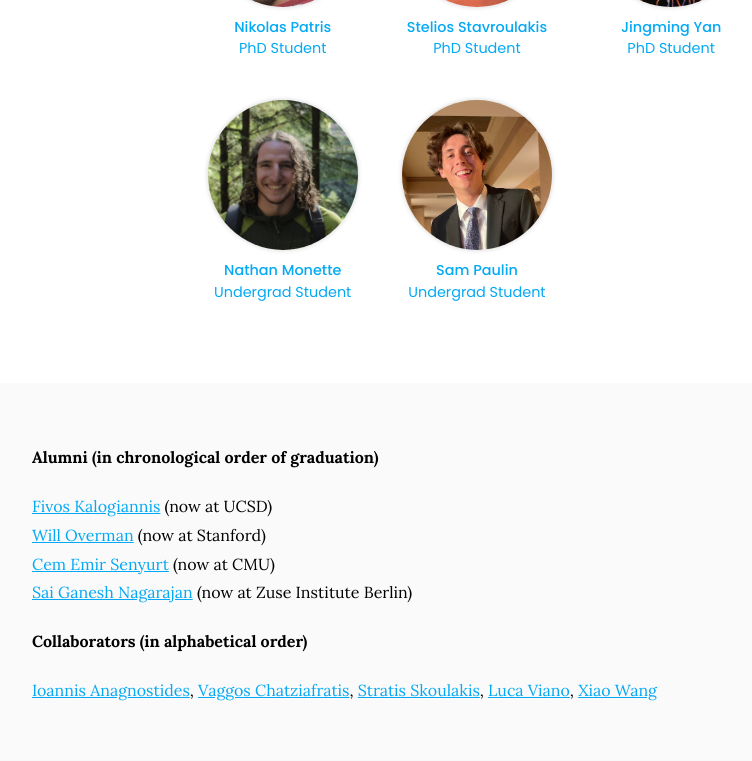
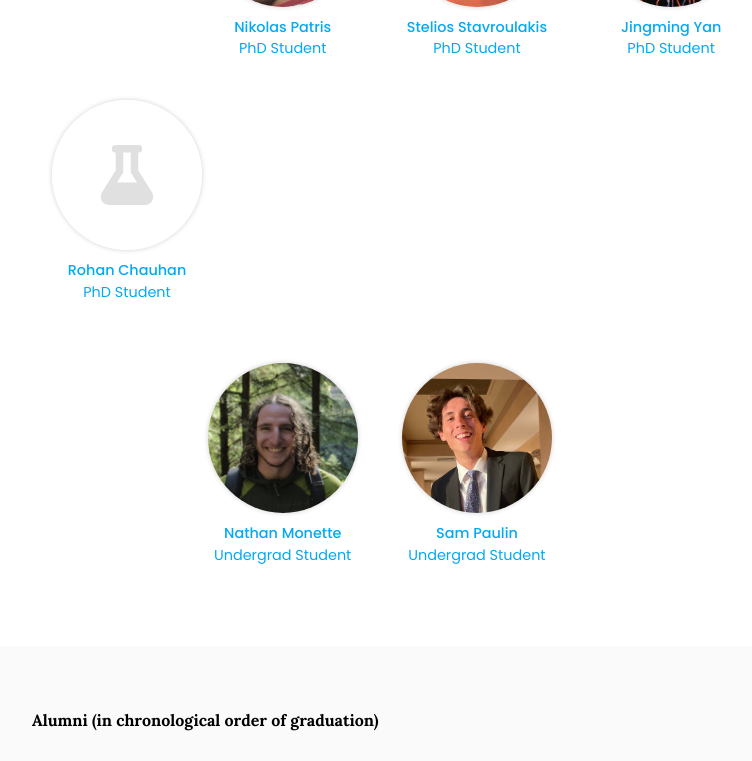
Before and after one commit to goallabuci/goallabuci.github.io, a Jekyll site: the page built from team/index.md, in a window 1280 px wide and 900 px high, scrolled down 790 px, cut to the strip 0-761 px from the top of the window. Shown: the whole strip, without its empty margins (158-910 px from the left). Built offline with Jekyll 4.4.1, drawn with Linux system fonts in a browser that asks for light colours.

Commit message:
Update index.md

```diff
--- a/team/index.md
+++ b/team/index.md
@@ -49,7 +49,7 @@ nav:
     </span><span class="portrait_description">
       PhD Student
     </span></a>
-<a href="https://panageas.github.io/" class="portrait" style="--width: 150px">
+<a href="https://jingming-yan.github.io/" class="portrait" style="--width: 150px">
 <span class="portrait_image">
     <img
       src="/images/portraits/jingming.png"
@@ -62,6 +62,20 @@ nav:
     </span><span class="portrait_description">
       PhD Student
     </span></a>
+    <a href="https://panageas.github.io/" class="portrait" style="--width: 150px">
+<span class="portrait_image">
+    <img
+      src="/images/portraits/member.jpg"
+      onerror="this.src = '/images/placeholder.svg'; this.onerror = null;"
+      loading="lazy"
+      alt="Rohan Chauhan"
+    >
+  </span><span class="portrait_name">
+     Rohan Chauhan
+    </span><span class="portrait_description">
+      PhD Student
+    </span></a>
+
 &nbsp;&nbsp;&nbsp;&nbsp;&nbsp;&nbsp;&nbsp;&nbsp;&nbsp;&nbsp;&nbsp;&nbsp;&nbsp;&nbsp;&nbsp;&nbsp;&nbsp;&nbsp;&nbsp;&nbsp;&nbsp;&nbsp;&nbsp;&nbsp;&nbsp;&nbsp;&nbsp;&nbsp;&nbsp;&nbsp;&nbsp;&nbsp;&nbsp;&nbsp;&nbsp;&nbsp;
 <a href="https://nmonette.github.io" class="portrait" style="--width: 150px">
 <span class="portrait_image">
```
